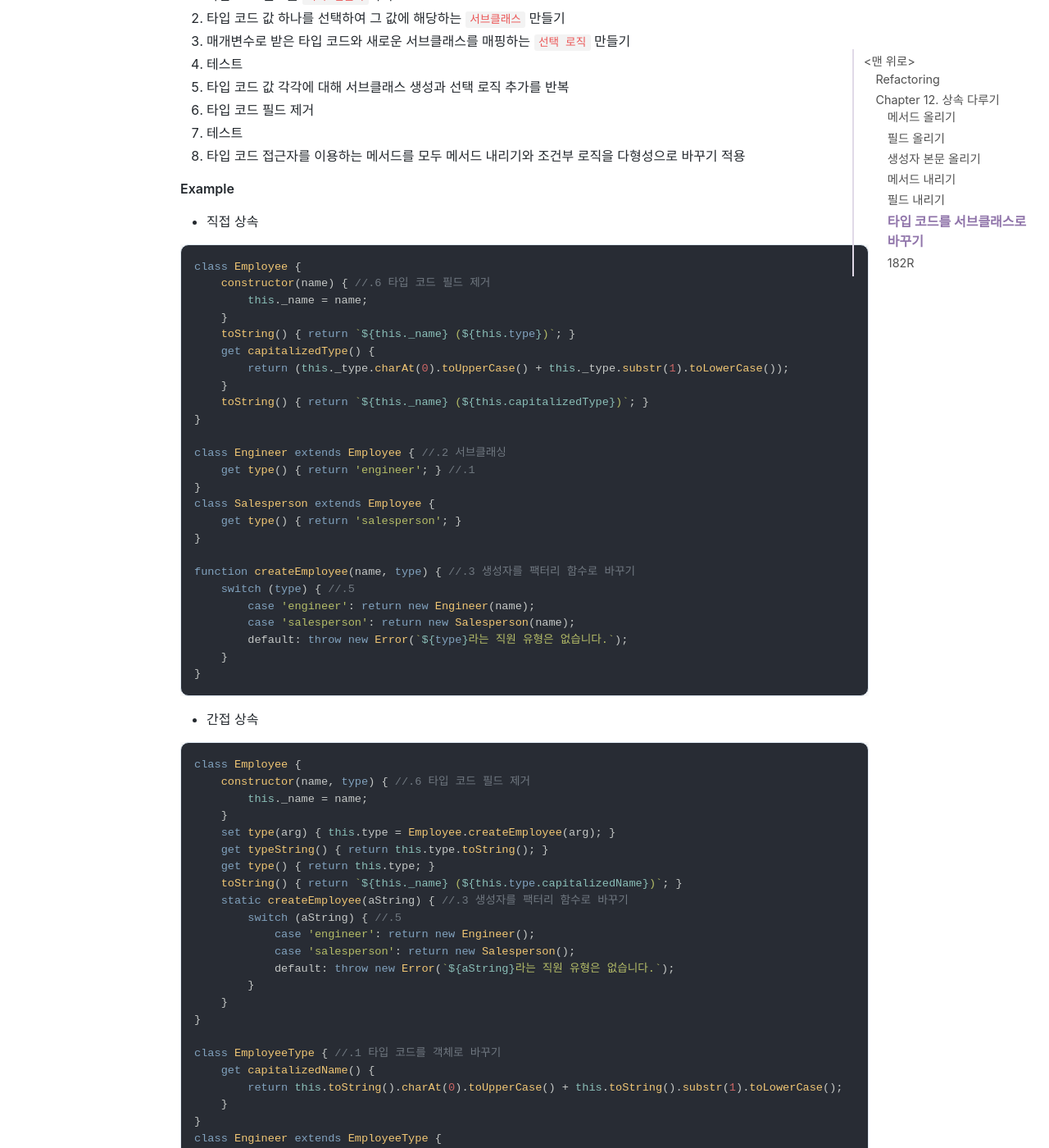
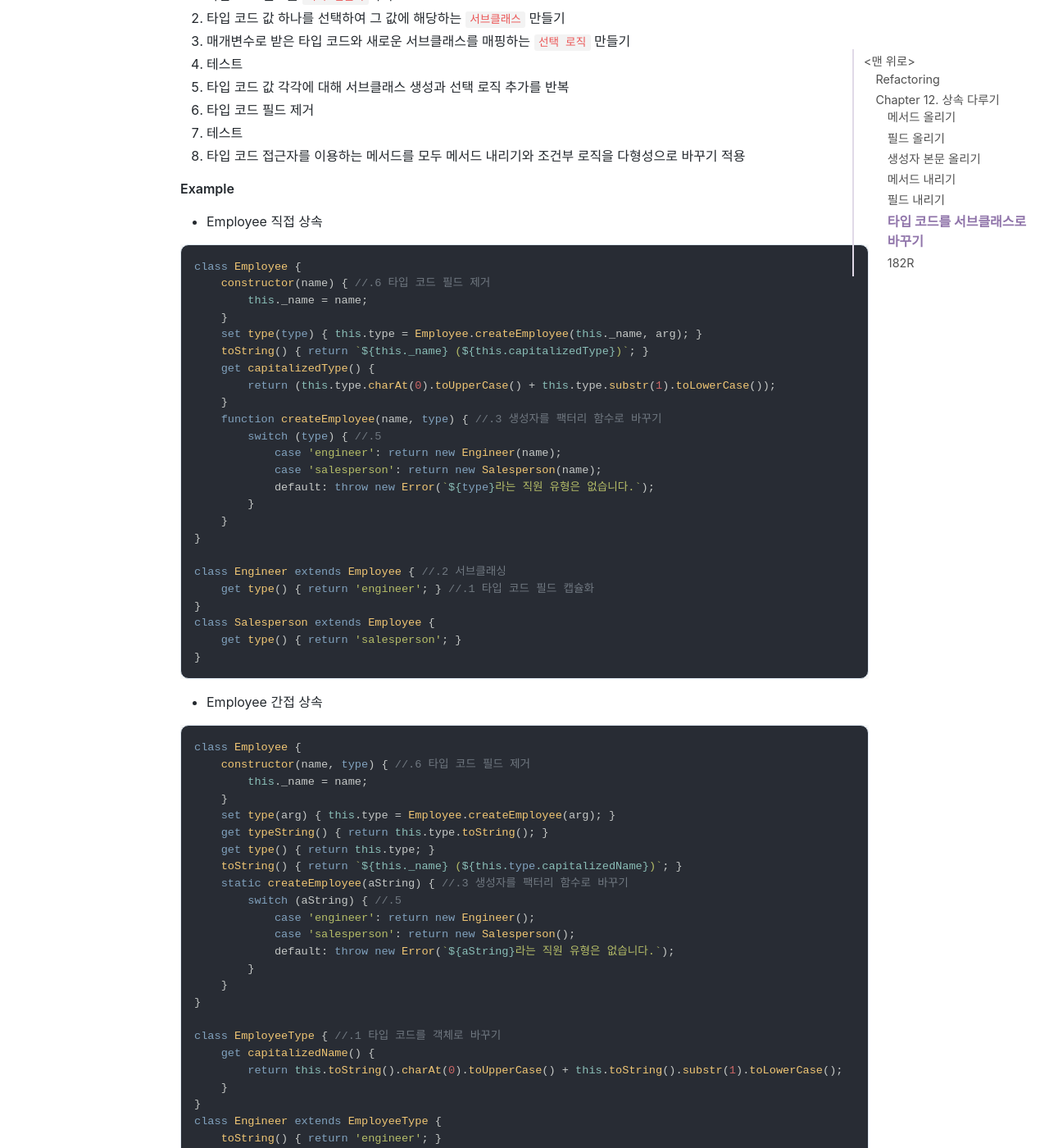
Before and after one commit to jihunparkme/jihunparkme.github.io, a Jekyll site: the page built from _posts/2021-11-29-Refactoring-12.md, in a window 1280 px wide and 1400 px high, scrolled down 6368 px. Shown: the whole window at 82% size. Built offline with Jekyll 4.4.1, drawn with Linux system fonts in a browser that asks for light colours; nearby versions of some CDN libraries; comment, search, counter and statistics services are not loaded.

Commit message:
[Refactoring] 타입 코드를 서브클래스로 바꾸기 일부 내용 수정

````diff
--- a/_posts/2021-11-29-Refactoring-12.md
+++ b/_posts/2021-11-29-Refactoring-12.md
@@ -284,37 +284,36 @@ function createEmployee(name, type) {
 
 **Example**
 
-- 직접 상속
+- Employee 직접 상속
 
 ```javascript
 class Employee {
     constructor(name) { //.6 타입 코드 필드 제거
         this._name = name;
     }
-    toString() { return `${this._name} (${this.type})`; }
+    set type(type) { this.type = Employee.createEmployee(this._name, arg); }
+    toString() { return `${this._name} (${this.capitalizedType})`; }
     get capitalizedType() {
-        return (this._type.charAt(0).toUpperCase() + this._type.substr(1).toLowerCase());
+        return (this.type.charAt(0).toUpperCase() + this.type.substr(1).toLowerCase());
     }
-    toString() { return `${this._name} (${this.capitalizedType})`; }
+    function createEmployee(name, type) { //.3 생성자를 팩터리 함수로 바꾸기
+        switch (type) { //.5
+            case 'engineer': return new Engineer(name);
+            case 'salesperson': return new Salesperson(name);
+            default: throw new Error(`${type}라는 직원 유형은 없습니다.`);
+        }
+    }
 }
 
 class Engineer extends Employee { //.2 서브클래싱
-    get type() { return 'engineer'; } //.1
+    get type() { return 'engineer'; } //.1 타입 코드 필드 캡슐화
 }
 class Salesperson extends Employee {
     get type() { return 'salesperson'; }
 }
-
-function createEmployee(name, type) { //.3 생성자를 팩터리 함수로 바꾸기
-    switch (type) { //.5
-        case 'engineer': return new Engineer(name);
-        case 'salesperson': return new Salesperson(name);
-        default: throw new Error(`${type}라는 직원 유형은 없습니다.`);
-    }
-}
 ```
 
-- 간접 상속
+- Employee 간접 상속
 
 ```javascript
 class Employee {
````
